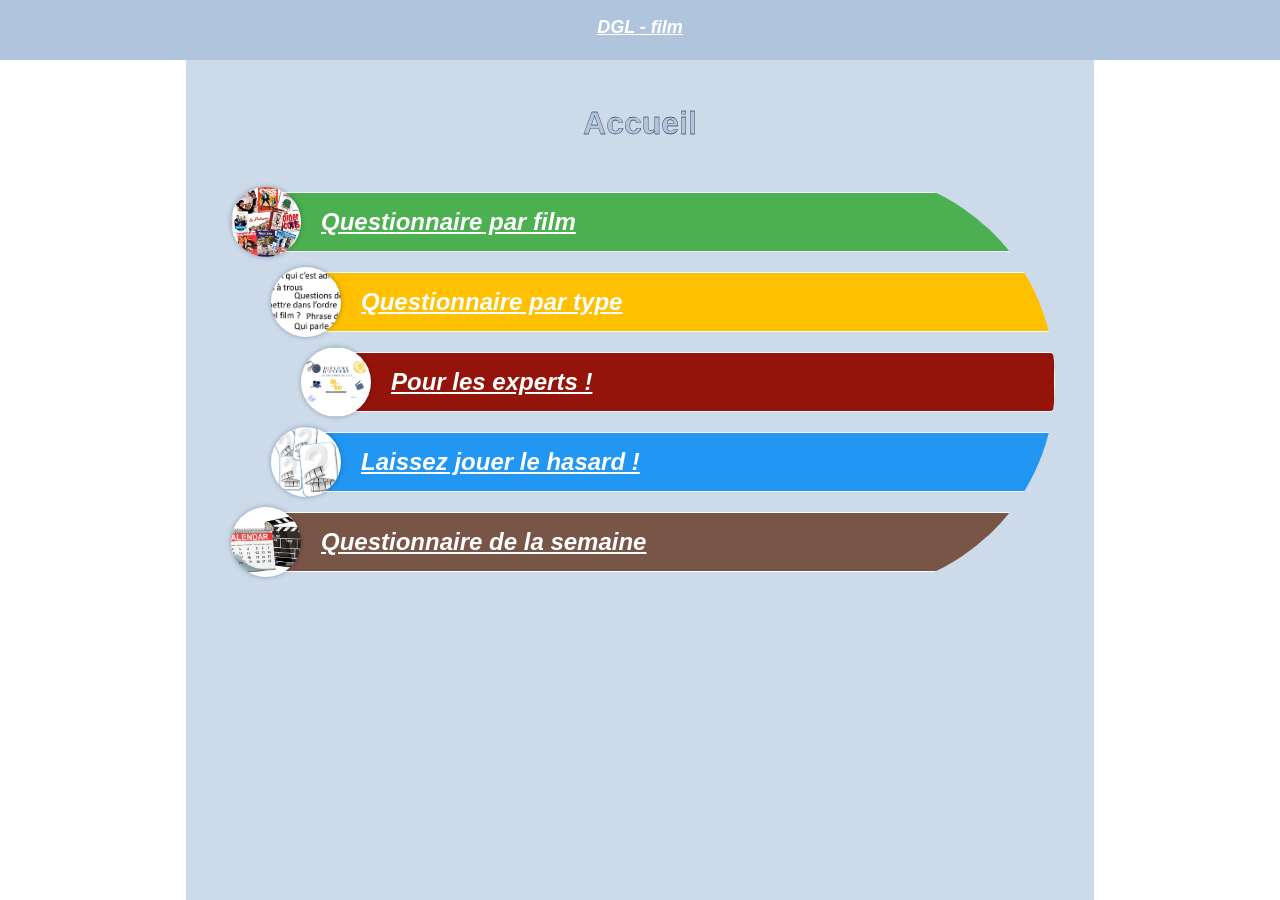
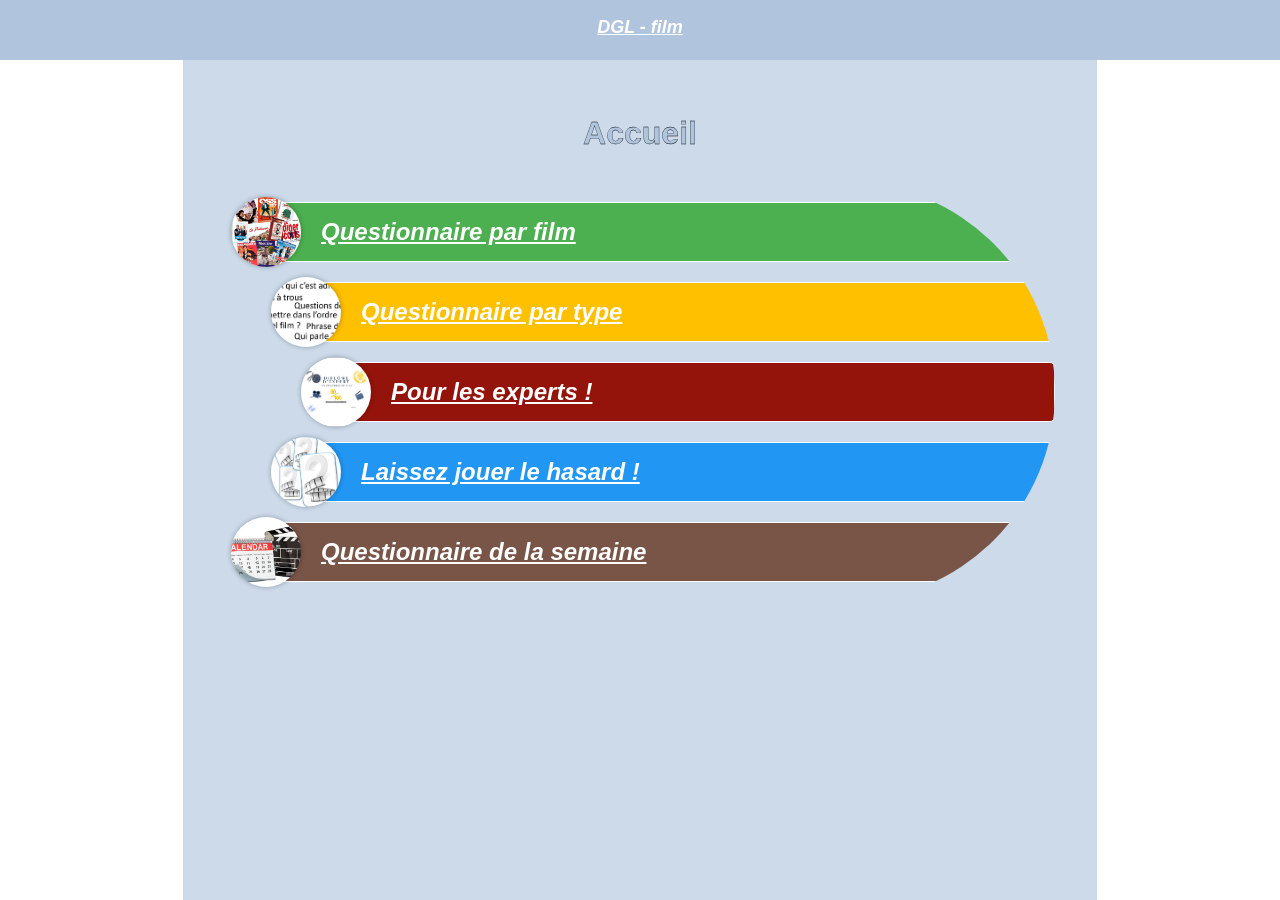
Before and after one commit to GodefroyL/questionnaire-film, a Jekyll site: the page built from index.html, in a window 1280 px wide and 900 px high. Built offline with Jekyll 4.4.1, drawn with Linux system fonts in a browser that asks for light colours.

Commit message:
corr taille conteneur pub

```diff
--- a/static/css/base.css
+++ b/static/css/base.css
@@ -45,7 +45,7 @@ a {
 }
 
 .contenu {
-    padding: 20px;
+    padding: 30px;
     width: 70%;
     height: 100vh;
     display: flex;
@@ -66,6 +66,11 @@ a {
 .pub {
     background-color: white;
     width: 15%;
+}
+
+.pub * {
+    max-width: fit-content;
+    max-height: fit-content;
 }
 
 /* Responsive global */
```
